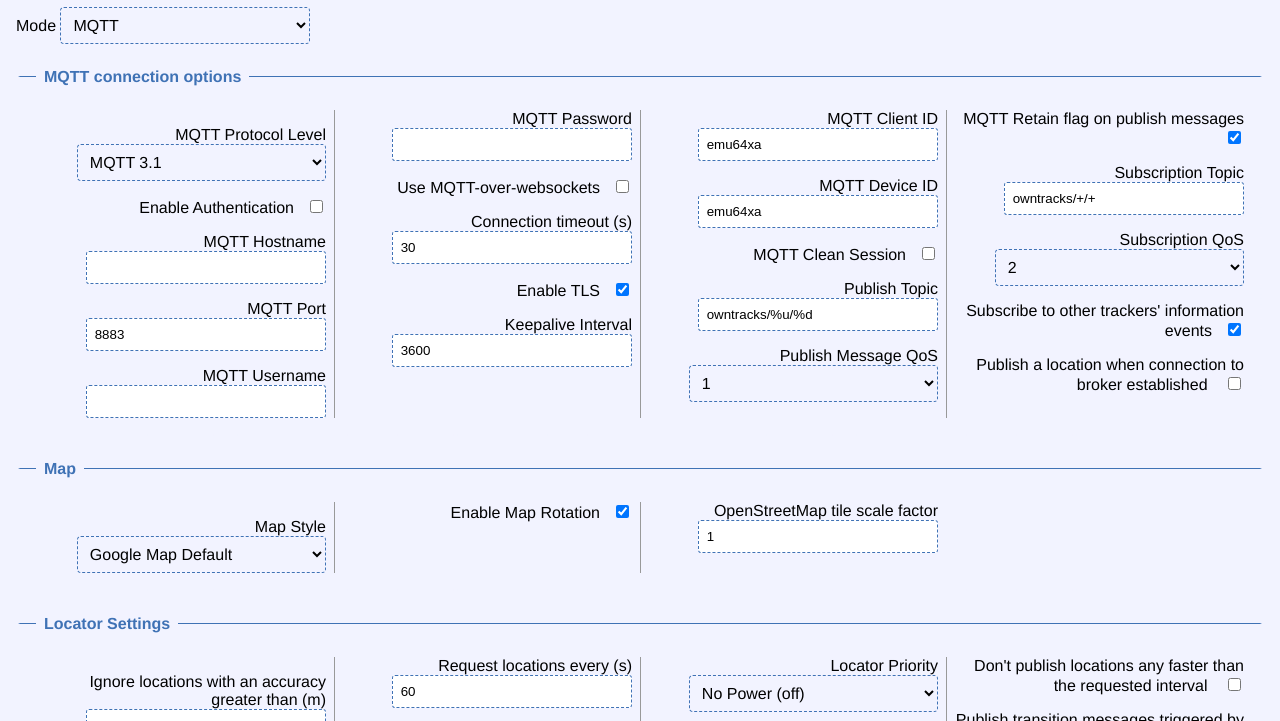
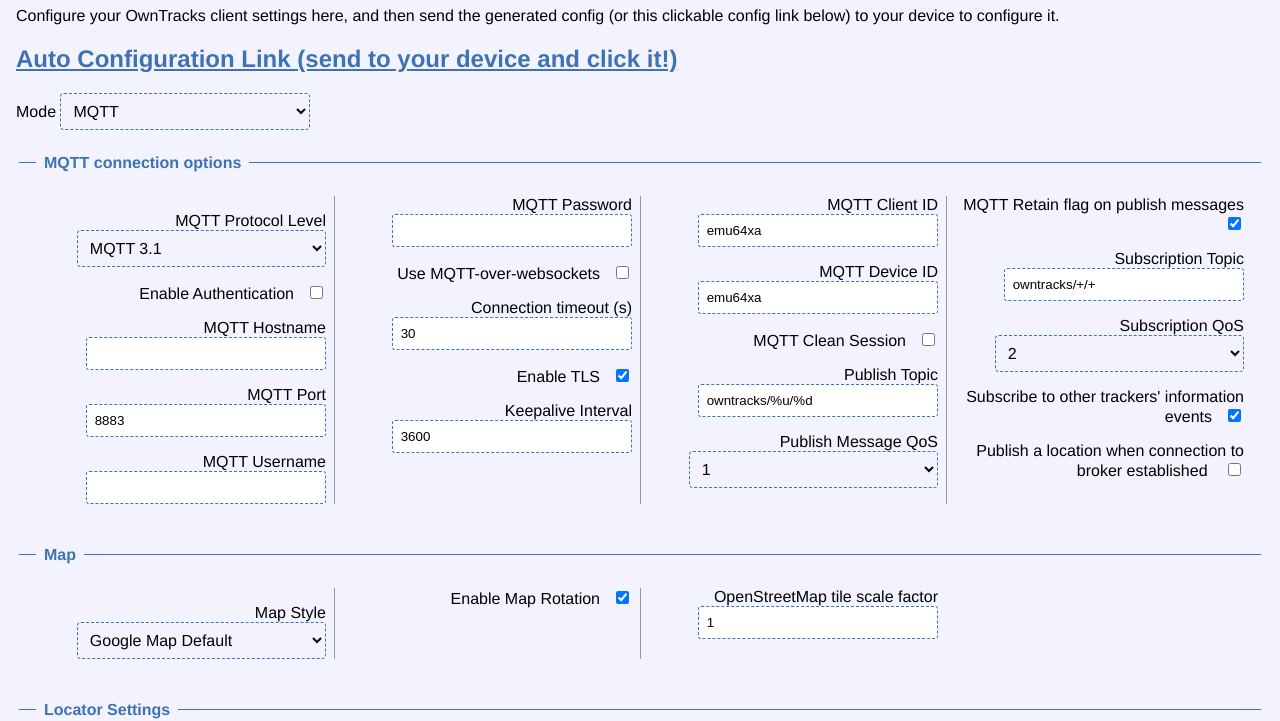
Before and after one commit to owntracks/web-configurator, a plain HTML site: page index.html in a window 1280 px wide. Shown: the part 73-794 px from the top of the page. Drawn offline with Linux system fonts and the light colour scheme.

Commit message:
fix: move autoconfigure link to top of the page

```diff
--- a/index.html
+++ b/index.html
@@ -20,7 +20,7 @@
             background-color: var(--background-color);
         }
 
-        h1, h2 {
+        h1, h2, h2 a {
             color: var(--primary-color);
         }
 
@@ -229,7 +229,7 @@
                 console.log("YEAH")
                 if (this.getAttribute("type") === "checkbox") {
                     config[this.id] = this.checked;
-                } else if (["text","password","number"].includes(this.getAttribute("type"))) {
+                } else if (["text", "password", "number"].includes(this.getAttribute("type"))) {
                     // get config value type
                     let type = typeof (config[this.id]);
                     if (type === "number") {
@@ -252,6 +252,11 @@
 
 </script>
 <h1>OwnTracks Web Configurator</h1>
+<p>Configure your OwnTracks client settings here, and then send the generated config (or this clickable config link below) to
+    your device to configure it.</p>
+<h2>
+    <a href="" id="outputLink">Auto Configuration Link (send to your device and click it!)</a>
+</h2>
 
 <form id="form">
     <p>
@@ -436,14 +441,8 @@
         <pre id="outputConfig"></pre>
 
         <div id="links">
-            <p>
-                <label for="outputLink">Output Configuration Link</label>
-                <a href="" id="outputLink">Clickable</a></p>
-
             <label for="outputURL">Output Configuration URL</label>
-
             <textarea id="outputURL" readonly="readonly" cols="100" rows="10"></textarea>
-
         </div>
     </div>
 </section>
```
